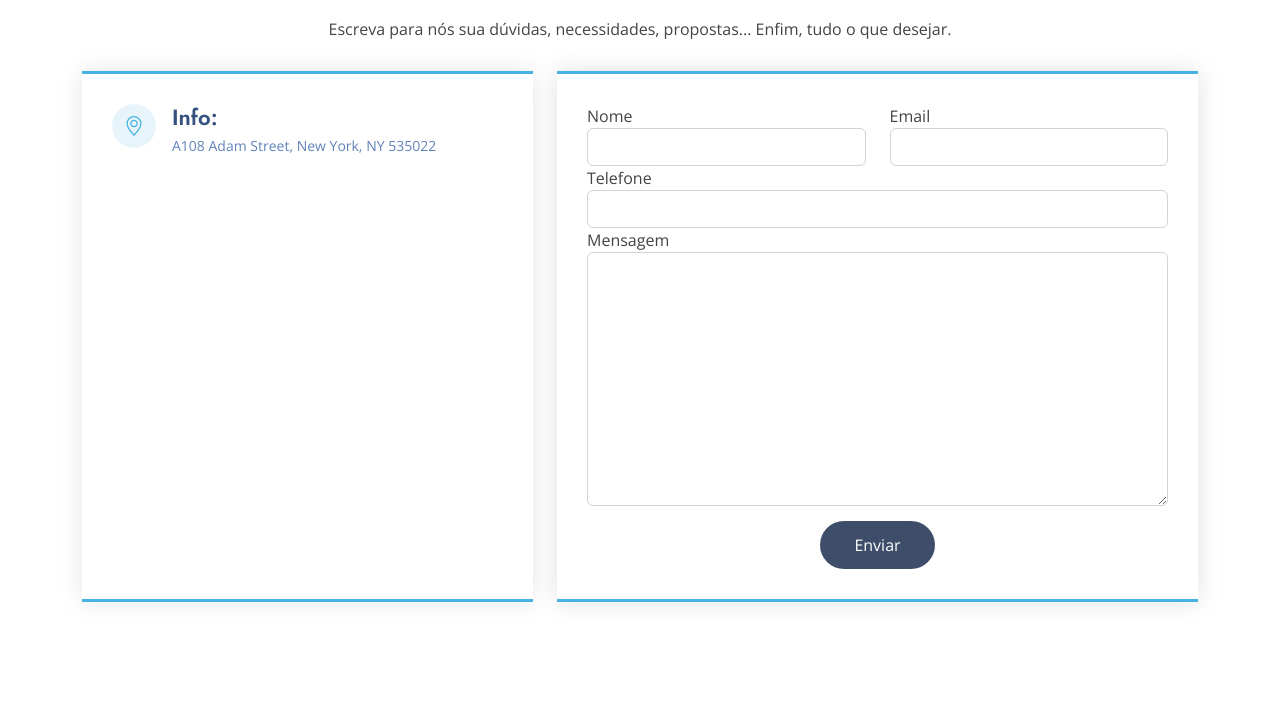
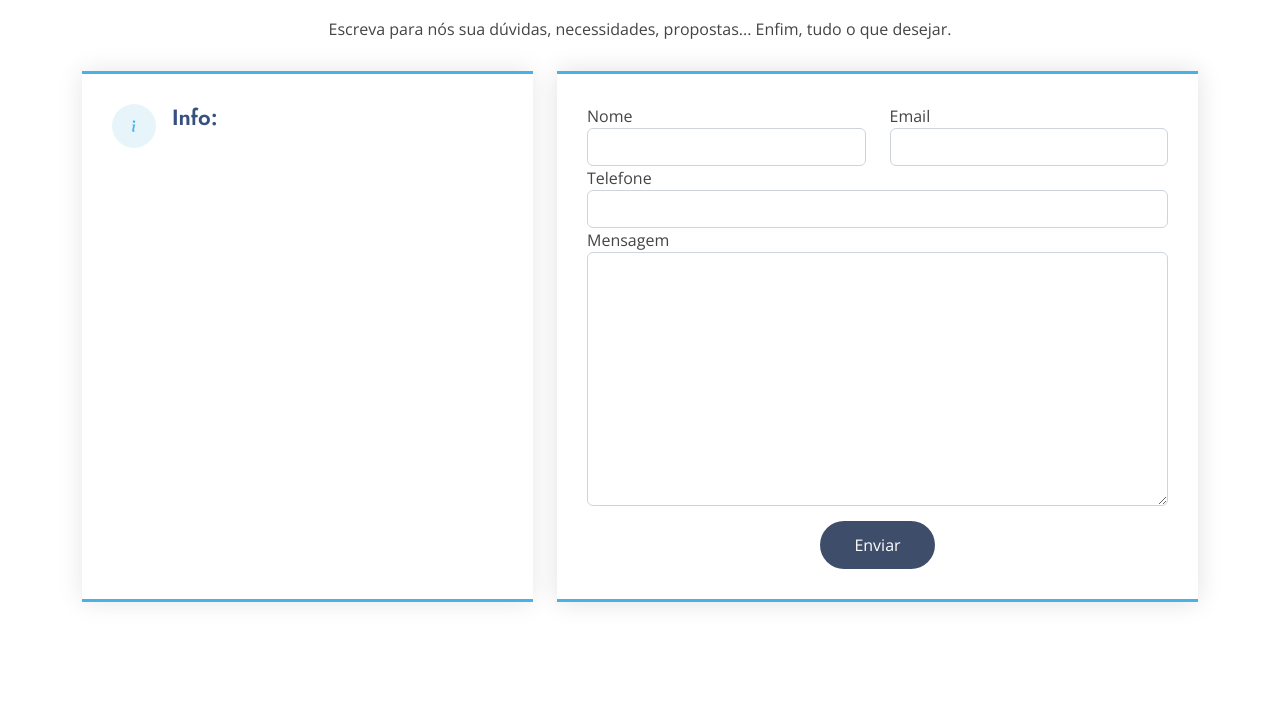
Before and after one commit to Dibu-DesignHouse/dibu-house, a plain HTML site: page index.html in a window 1280 px wide. Shown: the part 4138-4857 px from the top of the page. Drawn offline with nearby package versions, Linux system fonts and the light colour scheme.

Commit message:
fifth  commits

```diff
--- a/index.html
+++ b/index.html
@@ -393,9 +393,9 @@
           <div class="col-lg-5 d-flex align-items-stretch">
             <div class="info">
               <div class="address">
-                <i class="bi bi-geo-alt"></i>
+                <i class="bi bi-info"></i>
                 <h4>Info:</h4>
-                <p>A108 Adam Street, New York, NY 535022</p>
+                <p></p>
               </div>
             </div>
           </div>
```
